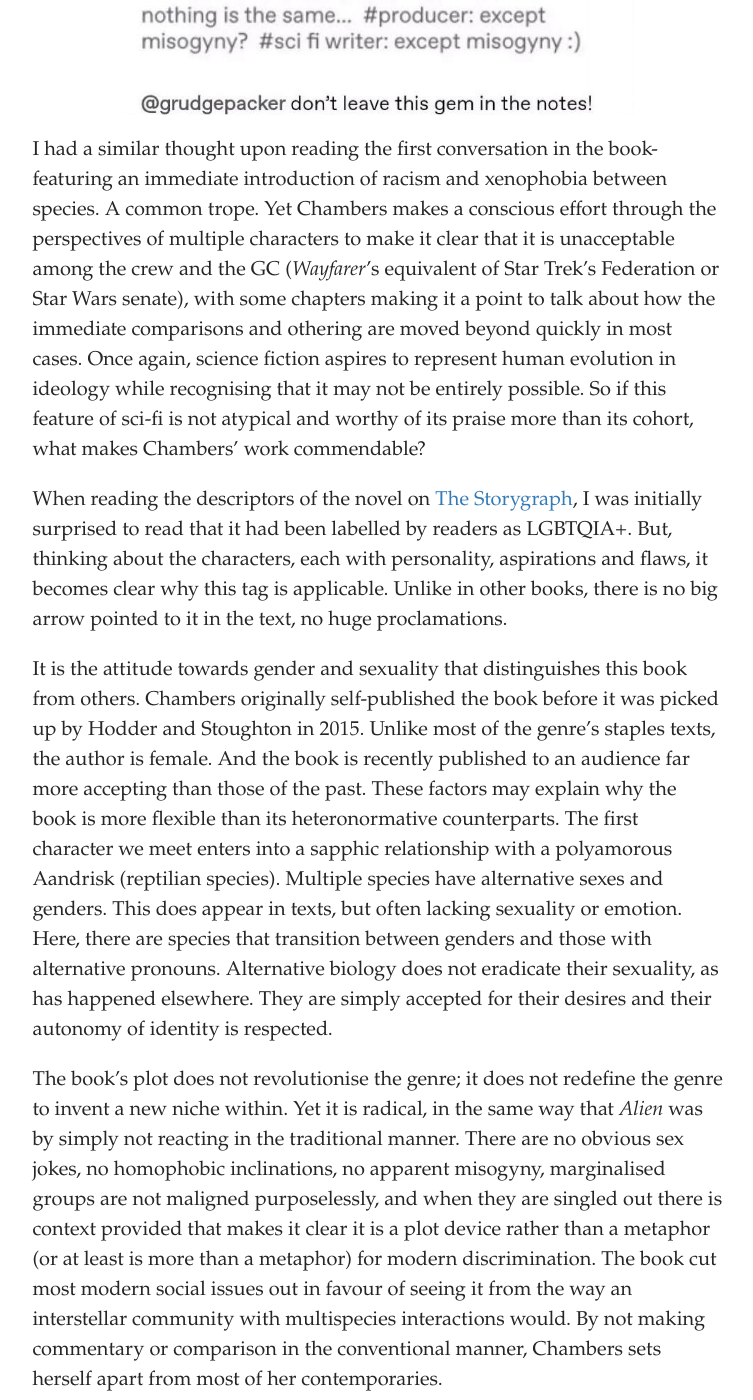
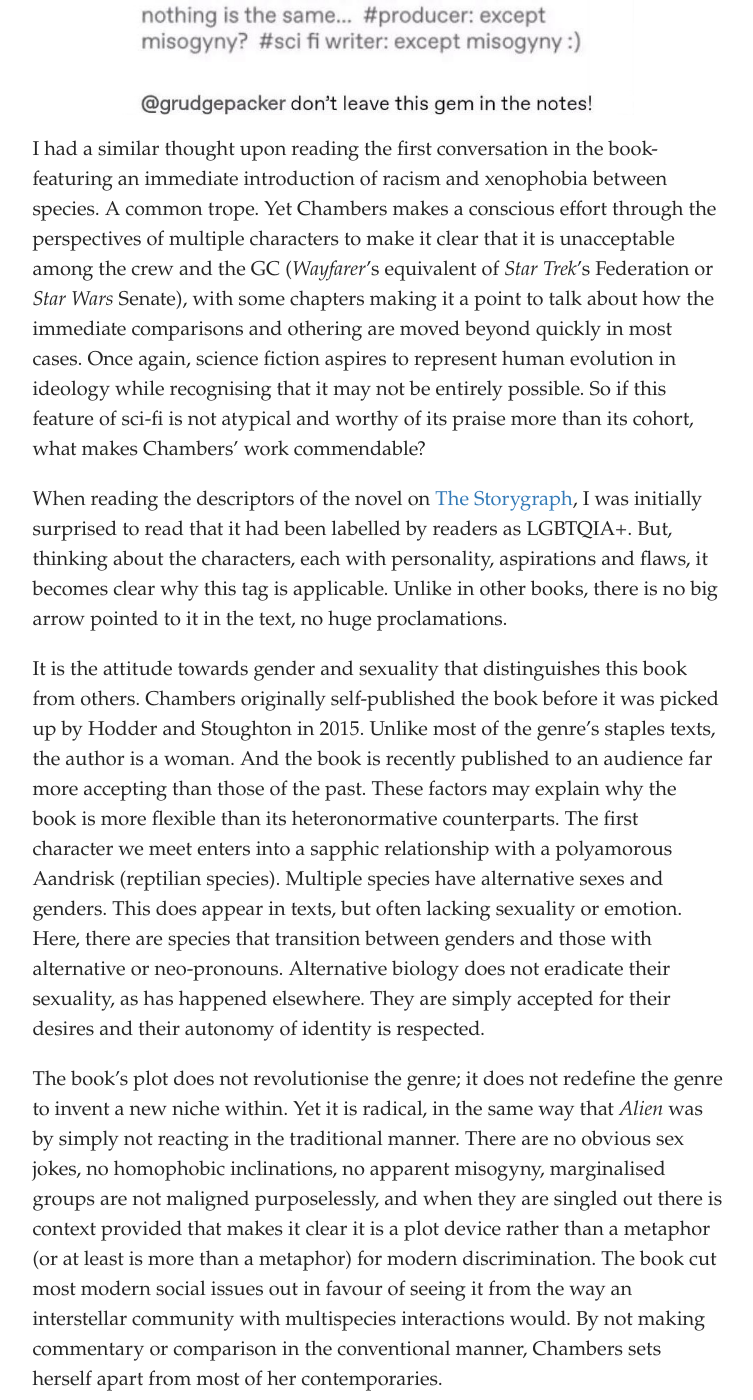
Before and after one commit to SammySpinsAYarn/Blog, a Jekyll site: the page built from _posts/2023-04-14-lgbt-in-sff-becky-chambers-wayfarer-series.md, in a window 1280 px wide and 1400 px high, scrolled down 1371 px. Shown: the whole window, without its empty margins (262-1015 px from the left). Built offline with Jekyll 4.4.1, drawn with Linux system fonts in a browser that asks for light colours; some web fonts are replaced; some of the changed text lies outside the part shown.

Commit message:
Update Post “2023-04-14-lgbt-in-sff-becky-chambers-wayfarer-series”

```diff
--- a/_posts/2023-04-14-lgbt-in-sff-becky-chambers-wayfarer-series.md
+++ b/_posts/2023-04-14-lgbt-in-sff-becky-chambers-wayfarer-series.md
@@ -17,14 +17,14 @@
 
 ![](../uploads/article11-misogynytweet.jpg)
 
-I had a similar thought upon reading the first conversation in the book- featuring an immediate introduction of racism and xenophobia between species. A common trope. Yet Chambers makes a conscious effort through the perspectives of multiple characters to make it clear that it is unacceptable among the crew and the GC (*Wayfarer*'s equivalent of Star Trek's Federation or Star Wars senate), with some chapters making it a point to talk about how the immediate comparisons and othering are moved beyond quickly in most cases. Once again, science fiction aspires to represent human evolution in ideology while recognising that it may not be entirely possible. So if this feature of sci-fi is not atypical and worthy of its praise more than its cohort, what makes Chambers' work commendable?
+I had a similar thought upon reading the first conversation in the book- featuring an immediate introduction of racism and xenophobia between species. A common trope. Yet Chambers makes a conscious effort through the perspectives of multiple characters to make it clear that it is unacceptable among the crew and the GC (*Wayfarer*'s equivalent of *Star Trek*'s Federation or *Star Wars* Senate), with some chapters making it a point to talk about how the immediate comparisons and othering are moved beyond quickly in most cases. Once again, science fiction aspires to represent human evolution in ideology while recognising that it may not be entirely possible. So if this feature of sci-fi is not atypical and worthy of its praise more than its cohort, what makes Chambers' work commendable?
 
 When reading the descriptors of the novel on [The Storygraph](https://www.thestorygraph.com/), I was initially surprised to read that it had been labelled by readers as LGBTQIA+. But, thinking about the characters, each with personality, aspirations and flaws, it becomes clear why this tag is applicable. Unlike in other books, there is no big arrow pointed to it in the text, no huge proclamations.
 
-It is the attitude towards gender and sexuality that distinguishes this book from others. Chambers originally self-published the book before it was picked up by Hodder and Stoughton in 2015. Unlike most of the genre's staples texts, the author is female. And the book is recently published to an audience far more accepting than those of the past. These factors may explain why the book is more flexible than its heteronormative counterparts. The first character we meet enters into a sapphic relationship with a polyamorous Aandrisk (reptilian species). Multiple species have alternative sexes and genders. This does appear in texts, but often lacking sexuality or emotion. Here, there are species that transition between genders and those with alternative pronouns. Alternative biology does not eradicate their sexuality, as has happened elsewhere. They are simply accepted for their desires and their autonomy of identity is respected.
+It is the attitude towards gender and sexuality that distinguishes this book from others. Chambers originally self-published the book before it was picked up by Hodder and Stoughton in 2015. Unlike most of the genre's staples texts, the author is a woman. And the book is recently published to an audience far more accepting than those of the past. These factors may explain why the book is more flexible than its heteronormative counterparts. The first character we meet enters into a sapphic relationship with a polyamorous Aandrisk (reptilian species). Multiple species have alternative sexes and genders. This does appear in texts, but often lacking sexuality or emotion. Here, there are species that transition between genders and those with alternative or neo-pronouns. Alternative biology does not eradicate their sexuality, as has happened elsewhere. They are simply accepted for their desires and their autonomy of identity is respected.
 
 The book's plot does not revolutionise the genre; it does not redefine the genre to invent a new niche within. Yet it is radical, in the same way that *Alien* was by simply not reacting in the traditional manner. There are no obvious sex jokes, no homophobic inclinations, no apparent misogyny, marginalised groups are not maligned purposelessly, and when they are singled out there is context provided that makes it clear it is a plot device rather than a metaphor (or at least is more than a metaphor) for modern discrimination. The book cut most modern social issues out in favour of seeing it from the way an interstellar community with multispecies interactions would. By not making commentary or comparison in the conventional manner, Chambers sets herself apart from most of her contemporaries.
 
 Beyond this, the characters are just captivating. The range of personalities, the interplay between them, the lack of ostracism and shaming, their respect for one another's wishes even when they themselves do not understand it (again, for the most part). Our protagonist and original narrator evolves, and we the audience see this as the book progresses. Other characters change, are rounded individuals with motivations all their own. No character, even the briefly encountered, are flat and static. They shine.
 
-And for all of these reasons, I would like to thank Becky Chambers for reminding me why I'm so attached to the genre. While I adore fantasy for the mystical unknown adventure awaiting me within their pages, it is the hope for better that makes me love science fiction. Better societies, better individuals, better values. All of these lurk within *The Long Way to a Small Angry Planet.*
+And for all of these reasons, I would like to thank Becky Chambers for being a more idealistic rather than dystopian take on the genre. While I adore fantasy for the mystical unknown adventure awaiting me within their pages, it is the hope for better that makes me love science fiction. Better societies, better individuals, better values. All of these lurk within *The Long Way to a Small Angry Planet.*
```
